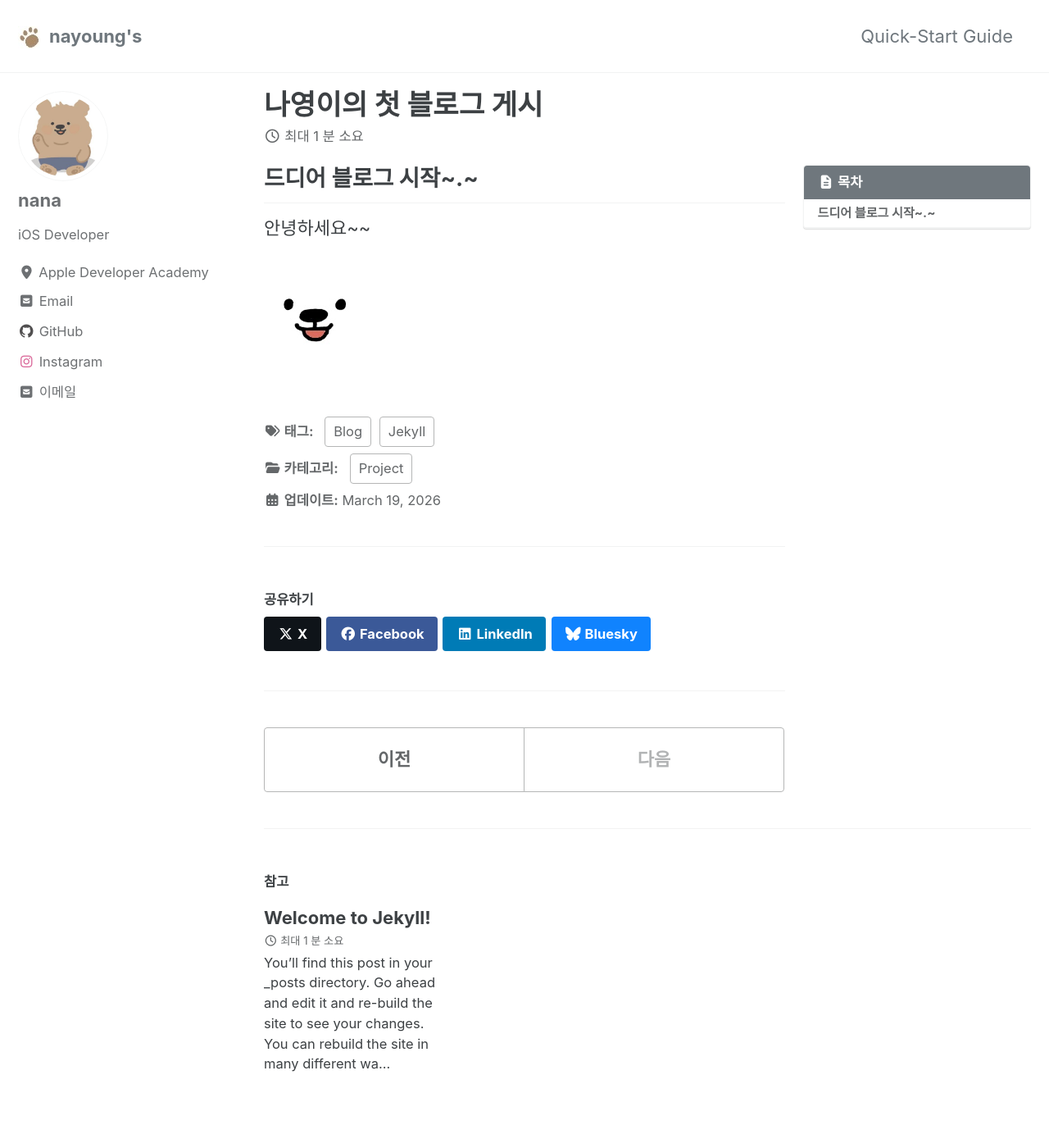
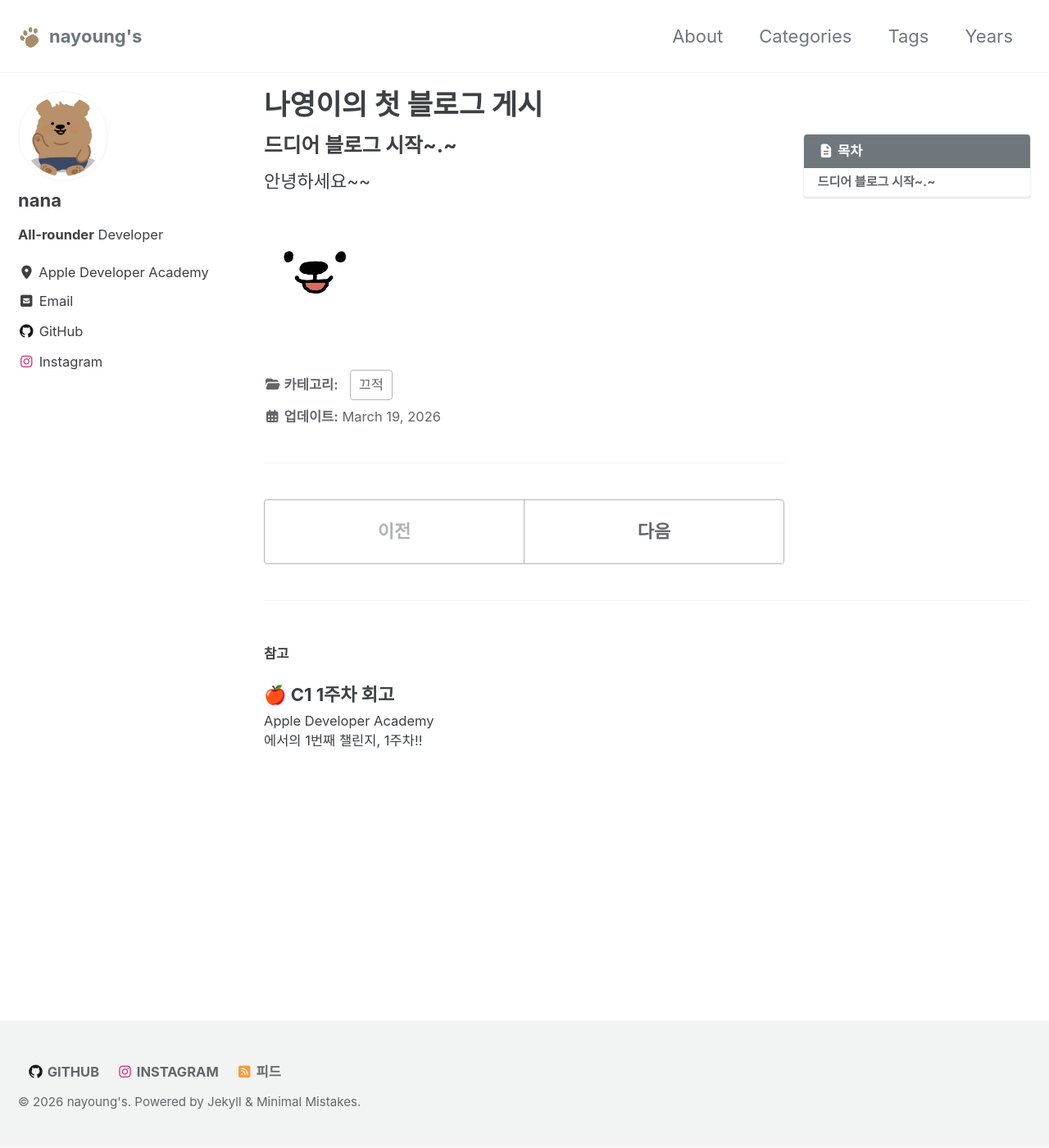
Before and after one commit to na0k1m/na0k1m.github.io, a Jekyll site: the page built from _posts/2026-03-19-first-post.md, in a window 1280 px wide and 1400 px high. Shown: the whole window at 82% size. Built offline with Jekyll 4.4.1, drawn with Linux system fonts in a browser that asks for light colours; cached includes are drawn as plain includes.

Commit message:
[20260322] c1 w1 회고

```diff
--- a/_config.yml
+++ b/_config.yml
@@ -95,7 +95,7 @@ facebook:
   username               :
   app_id                 :
   publisher              :
-og_image                 : # Open Graph/Twitter default site image
+og_image                 : "/assets/images/profileBear.jpeg"
 og_image_alt             : # Alt text for Open Graph/Twitter default site image
 # For specifying social profiles
 # - https://developers.google.com/structured-data/customize/social-profiles
@@ -116,9 +116,9 @@ analytics:
 author:
   name             : "nana"
   avatar           : "/assets/images/profileBear.jpeg"
-  bio              : "iOS Developer"
+  bio              : "**All-rounder** Developer"
   location         : "Apple Developer Academy"
-  email            : "jenny6816@naver.com"
+  # email            : "jenny6816@naver.com"
   # fediverse      : "@you@instance.social"  # used for fediverse:creator meta tag
   links:
     - label: "Email"
@@ -325,7 +325,7 @@ defaults:
     values:
       layout: single
       author_profile: true
-      read_time: true
+      read_time: false
       comments: # true
       share: true
       related: true
--- a/_data/navigation.yml
+++ b/_data/navigation.yml
@@ -1,11 +1,15 @@
 # main links
 main:
-  - title: "Quick-Start Guide"
-    url: https://mmistakes.github.io/minimal-mistakes/docs/quick-start-guide/
-  # - title: "About"
-  #   url: https://mmistakes.github.io/minimal-mistakes/about/
-  # - title: "Sample Posts"
-  #   url: /year-archive/
+  # - title: "Quick-Start Guide"
+  #   url: https://mmistakes.github.io/minimal-mistakes/docs/quick-start-guide/
+  - title: "About"
+    url: https://mmistakes.github.io/minimal-mistakes/about/
+  - title: "Categories"
+    url: /categories/
+  - title: "Tags"
+    url: /tags/
+  - title: "Years"
+    url: /year-archive/
   # - title: "Sample Collections"
   #   url: /collection-archive/
   # - title: "Sitemap"
--- a/_includes/head/custom.html
+++ b/_includes/head/custom.html
@@ -3,3 +3,6 @@
 <!-- insert favicons. use https://realfavicongenerator.net/ -->
 
 <!-- end custom head snippets -->
+
+<link rel="shortcut icon" type="image/jpeg" href="{{ '/assets/images/bear.png' | relative_url }}">
+<link rel="icon" type="image/jpeg" href="{{ '/assets/images/bear.png' | relative_url }}">
--- a/_layouts/single.html
+++ b/_layouts/single.html
@@ -61,7 +61,7 @@ layout: default
         {% include page__date.html locale=locale %}
       </footer>
 
-      {% if page.share %}{% include social-share.html locale=locale %}{% endif %}
+      <!-- {% if page.share %}{% include social-share.html locale=locale %}{% endif %} -->
 
       {% include post_pagination.html locale=locale %}
     </div>
--- a/_posts/2026-03-17-welcome-to-jekyll.markdown
+++ /dev/null
@@ -1,29 +0,0 @@
----
-layout: post
-title:  "Welcome to Jekyll!"
-date:   2026-03-17 13:48:52 +0900
-categories: jekyll update
----
-You’ll find this post in your `_posts` directory. Go ahead and edit it and re-build the site to see your changes. You can rebuild the site in many different ways, but the most common way is to run `jekyll serve`, which launches a web server and auto-regenerates your site when a file is updated.
-
-Jekyll requires blog post files to be named according to the following format:
-
-`YEAR-MONTH-DAY-title.MARKUP`
-
-Where `YEAR` is a four-digit number, `MONTH` and `DAY` are both two-digit numbers, and `MARKUP` is the file extension representing the format used in the file. After that, include the necessary front matter. Take a look at the source for this post to get an idea about how it works.
-
-Jekyll also offers powerful support for code snippets:
-
-{% highlight ruby %}
-def print_hi(name)
-  puts "Hi, #{name}"
-end
-print_hi('Tom')
-#=> prints 'Hi, Tom' to STDOUT.
-{% endhighlight %}
-
-Check out the [Jekyll docs][jekyll-docs] for more info on how to get the most out of Jekyll. File all bugs/feature requests at [Jekyll’s GitHub repo][jekyll-gh]. If you have questions, you can ask them on [Jekyll Talk][jekyll-talk].
-
-[jekyll-docs]: https://jekyllrb.com/docs/home
-[jekyll-gh]:   https://github.com/jekyll/jekyll
-[jekyll-talk]: https://talk.jekyllrb.com/
--- a/_posts/2026-03-19-first-post.md
+++ b/_posts/2026-03-19-first-post.md
@@ -1,15 +1,14 @@
 ---
 title: "나영이의 첫 블로그 게시"
 categories:
-  - Project
-tags:
-  - Jekyll
-  - Blog
+  - 끄적
+# tags:
+#   - Blog
 toc: true
 toc_sticky: true
 ---
 
-## 드디어 블로그 시작~.~
+### 드디어 블로그 시작~.~
 안녕하세요~~
 
-![테스트 이미지](/assets/images/bear.jpg)
+![테스트 이미지](/assets/images/bear.png)
--- a/_sass/minimal-mistakes/_sidebar.scss
+++ b/_sass/minimal-mistakes/_sidebar.scss
@@ -19,9 +19,9 @@
   @include breakpoint($large) {
     float: inline-start;
     width: calc(#{$right-sidebar-width-narrow} - 1em);
-    opacity: 0.75;
-    -webkit-transition: opacity 0.2s ease-in-out;
-    transition: opacity 0.2s ease-in-out;
+    opacity: 1;
+    // -webkit-transition: opacity 0.2s ease-in-out;
+    // transition: opacity 0.2s ease-in-out;
 
     &:hover {
       opacity: 1;
```
Also changed, not shown: _pages/category-archive.md (added, +6 -0 lines), _pages/tag-archive.md (added, +6 -0 lines), _pages/year-archive.md (added, +6 -0 lines), _posts/2026-03-22-c1-week1.md (added, +51 -0 lines), assets/images/IMG_1461.jpeg (added), assets/images/bear.jpg (deleted), assets/images/bear.png (added).
